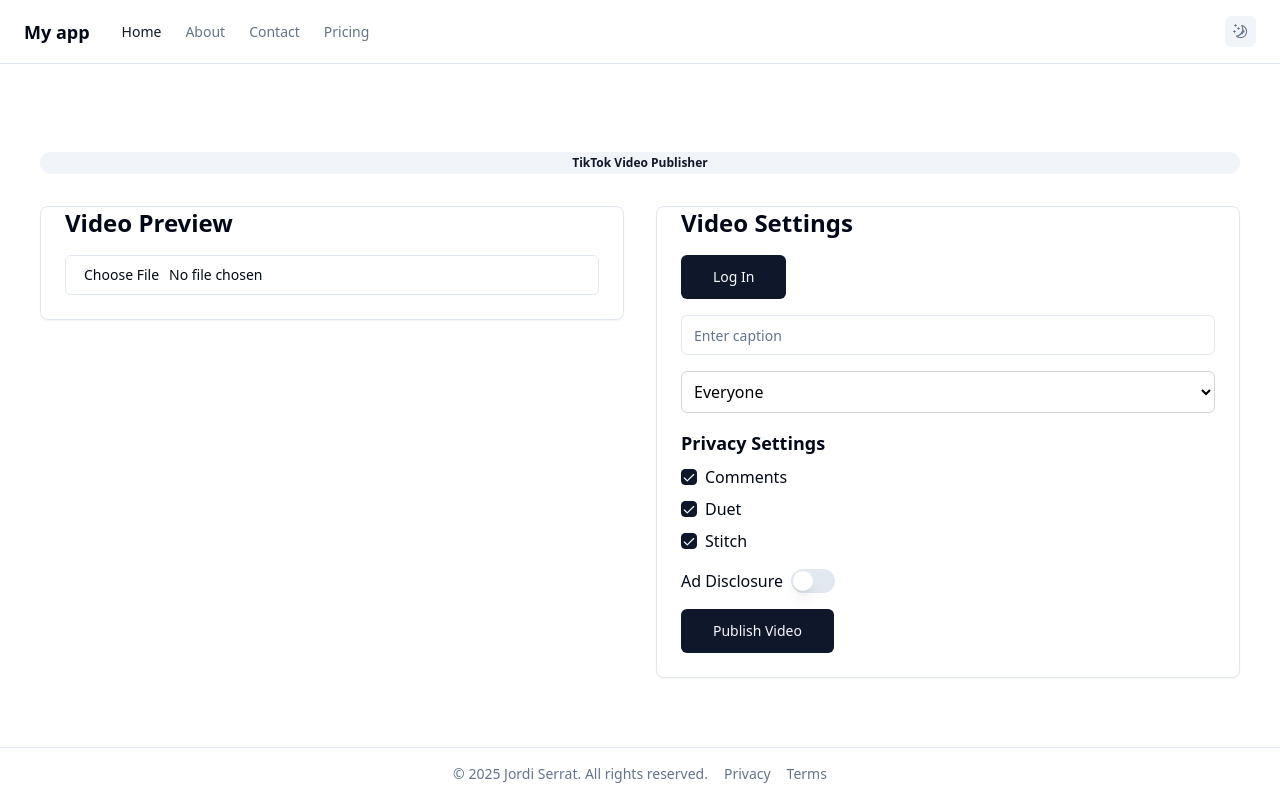
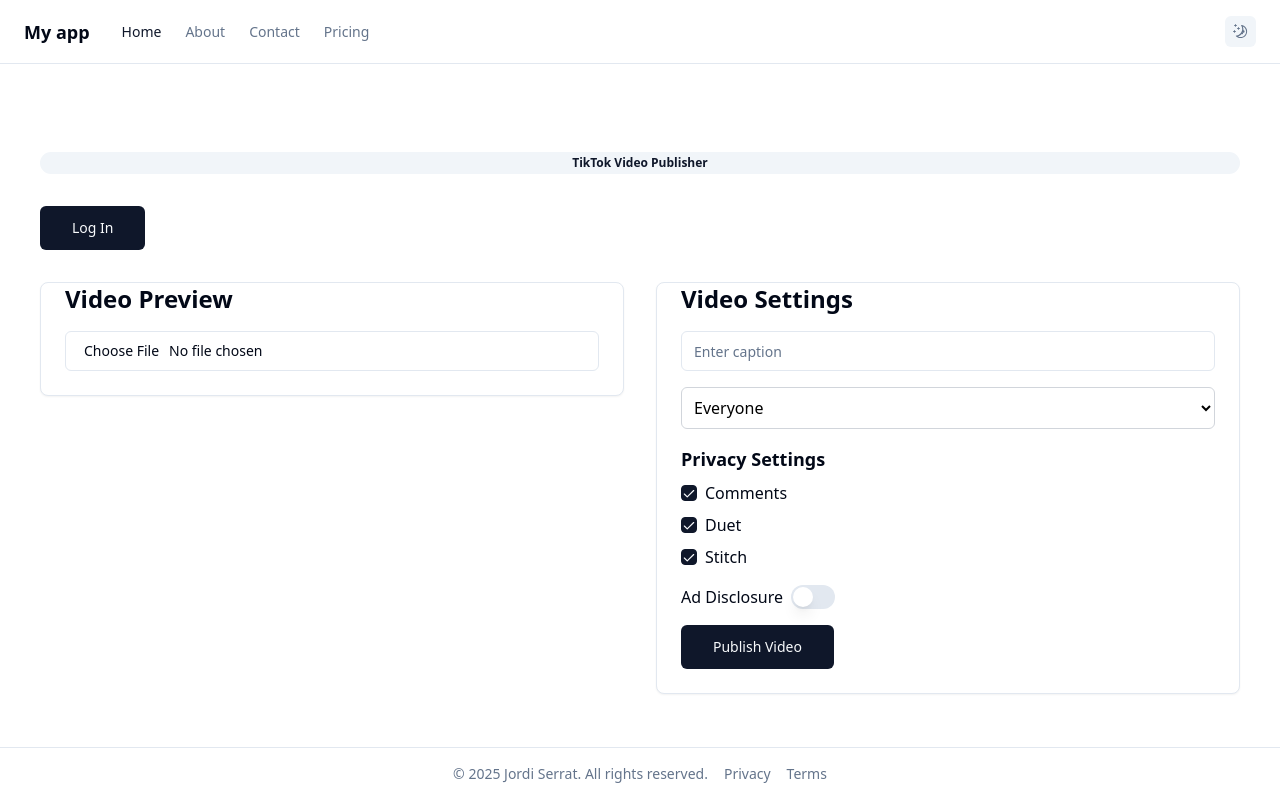
Before and after one commit to altanlabs/prova, a React (Vite) app: page / in a window 1280 px wide. Built offline with nearby package versions, Linux system fonts and the light colour scheme; what @radix-ui/themes would draw is missing.

Commit message:
Move Log In button outside of Video Settings card in index.tsx

```diff
--- a/src/pages/index.tsx
+++ b/src/pages/index.tsx
@@ -63,6 +63,9 @@
       <Badge variant="secondary" className="mb-8 text-center block">
         TikTok Video Publisher
       </Badge>
+      <Button size="lg" className="mb-8">
+        Log In
+      </Button>
       <div className="flex flex-col md:flex-row gap-8">
         {/* Video Preview Section */}
         <div className="flex-1">
@@ -94,9 +97,6 @@
           <Card>
             <CardContent>
               <h2 className="text-2xl font-bold mb-4">Video Settings</h2>
-              <Button size="lg" className="mb-4">
-                Log In
-              </Button>
               <Input
                 type="text"
                 placeholder="Enter caption"
```
